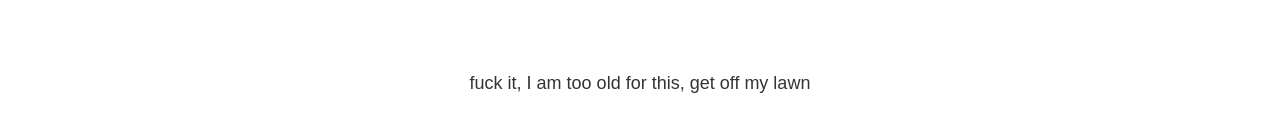
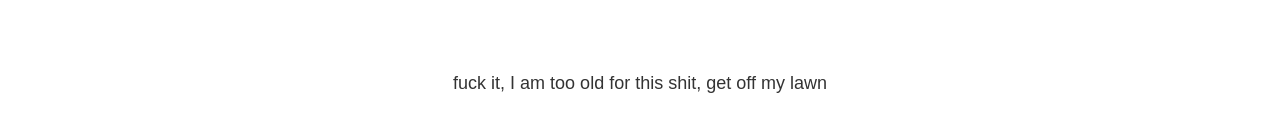
Before and after one commit to kevinfoerster/com.becomingagrumpyoldman, a Gatsby site: page / in a window 1280 px wide. Shown: the part 572-704 px from the top of the page. Built offline with nearby package versions, Linux system fonts and the light colour scheme; Gatsby itself is replaced by a stand-in of ours.

Commit message:
updated level of frustration

```diff
--- a/src/components/header/index.js
+++ b/src/components/header/index.js
@@ -12,7 +12,7 @@ const Header = ({ siteTitle }) => (
         {siteTitle}
       </Link>
     </h1>
-    <p>fuck it, I am too old for this, get off my lawn</p>
+    <p>fuck it, I am too old for this shit, get off my lawn</p>
   </div>
 )
 
```
